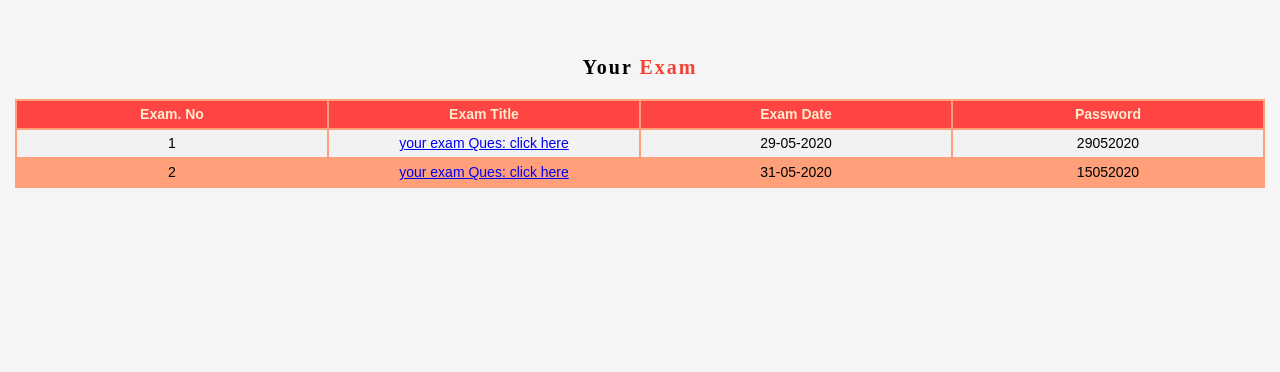
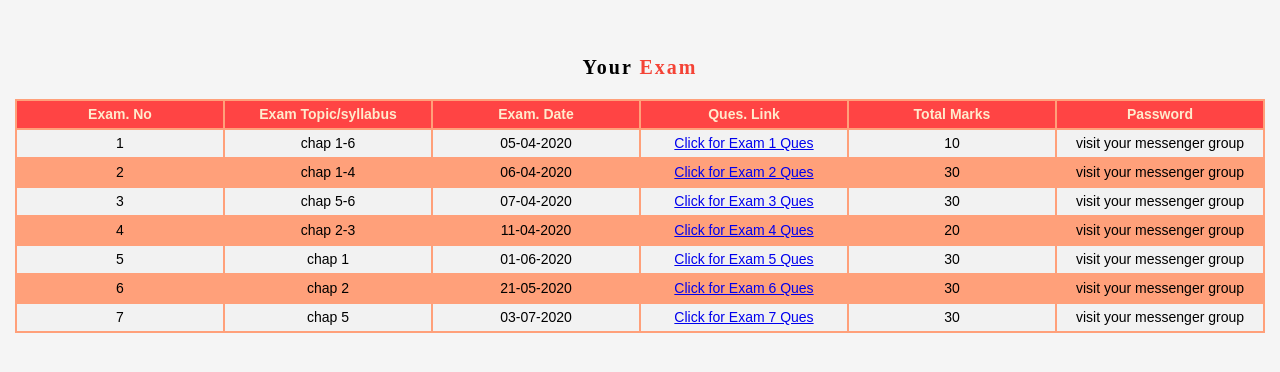
Before and after one commit to mrlmit/mrlmit.github.io, a PHP site: page /user.html in a window 1280 px wide. Shown: the part 70-442 px from the top of the page. Run offline with PHP 8.4, Linux system fonts and the light colour scheme.

Commit message:
07-03-2020

```diff
--- a/css/user.css
+++ b/css/user.css
@@ -80,7 +80,7 @@ th
 
         color:blanchedalmond;
         background-color: #ff4444;
-        width: 12%;
+        width: 15%;
 
     }
 
--- a/user.html
+++ b/user.html
@@ -27,8 +27,10 @@
             <tr>
 
                 <th>Exam. No </th>
-                <th>Exam Title </th>
-                <th>Exam Date </th>
+                <th>Exam Topic/syllabus </th>
+                <th>Exam. Date </th>
+                <th>Ques. Link</th>
+                <th>Total Marks</th>
                 <th>Password</th>
 
             </tr>
@@ -36,18 +38,78 @@
             <tr align="center">
 
                 <td> 1 </td>
-                <td> <a href="https://forms.gle/aEioBdMm1HNtGUtU7"> your exam Ques: click here </a> </td>
-                <td> 29-05-2020 </td>
-                <td> 29052020</td>
+                <td> chap 1-6 </td>
+                <td> 05-04-2020 </td>
+                <td> <a href="https://forms.gle/GQQLxeWFyyCgvb7K9"> Click for Exam 1 Ques </a> </td>
+                <td> 10 </td>
+                <td> visit your messenger group </td>
 
             </tr>
 
             <tr align="center">
 
                 <td> 2 </td>
-                <td> <a href="https://forms.gle/QHKEQFTWz6vf69td6"> your exam Ques: click here </a> </td>
-                <td> 31-05-2020 </td>
-                <td> 15052020</td>
+                <td> chap 1-4 </td>
+                <td> 06-04-2020 </td>
+                <td> <a href="https://forms.gle/WiFwoRLKmzAcd5kM9"> Click for Exam 2 Ques </a> </td>
+                <td> 30 </td>
+                <td> visit your messenger group </td>
+
+            </tr>
+
+            <tr align="center">
+
+                <td> 3 </td>
+                <td> chap 5-6 </td>
+                <td> 07-04-2020 </td>
+                <td> <a href="https://forms.gle/gnAeXvXyamHZvFgJ6"> Click for Exam 3 Ques </a> </td>
+                <td> 30 </td>
+                <td> visit your messenger group </td>
+
+            </tr>
+
+            <tr align="center">
+
+                <td> 4 </td>
+                <td> chap 2-3 </td>
+                <td> 11-04-2020 </td>
+                <td> <a href="https://forms.gle/FTjDxCEVpCnELhkV7"> Click for Exam 4 Ques </a> </td>
+                <td> 20 </td>
+                <td> visit your messenger group </td>
+
+            </tr>
+
+            <tr align="center">
+
+                <td> 5 </td>
+                <td> chap 1 </td>
+                <td> 01-06-2020 </td>
+                <td> <a href="https://forms.gle/9MMmQtzaavDqF5iE6"> Click for Exam 5 Ques </a> </td>
+                <td> 30 </td>
+                <td> visit your messenger group </td>
+
+            </tr>
+
+
+            <tr align="center">
+
+                <td> 6 </td>
+                <td> chap 2 </td>
+                <td> 21-05-2020 </td>
+                <td> <a href="https://forms.gle/77Ehx95mf6FAkNEM8"> Click for Exam 6 Ques </a> </td>
+                <td> 30 </td>
+                <td> visit your messenger group </td>
+
+            </tr>
+
+            <tr align="center">
+
+                <td> 7 </td>
+                <td> chap 5 </td>
+                <td> 03-07-2020 </td>
+                <td> <a href="https://forms.gle/oEhcJhzM5x3KqVCB7"> Click for Exam 7 Ques </a> </td>
+                <td> 30 </td>
+                <td> visit your messenger group </td>
 
             </tr>
         </table>
```
Also changed, not shown: css/index.css (+4 -4 lines).
